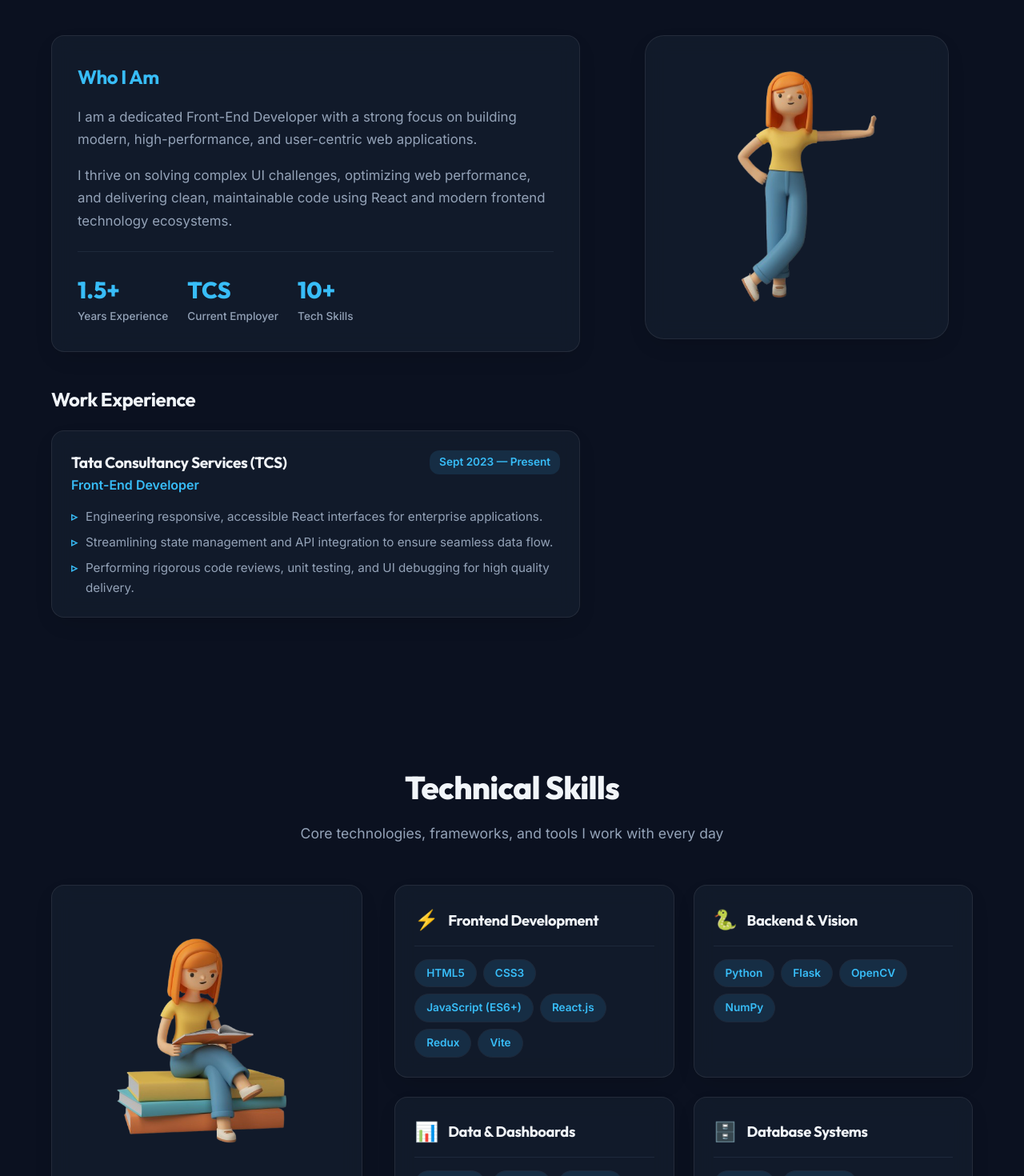
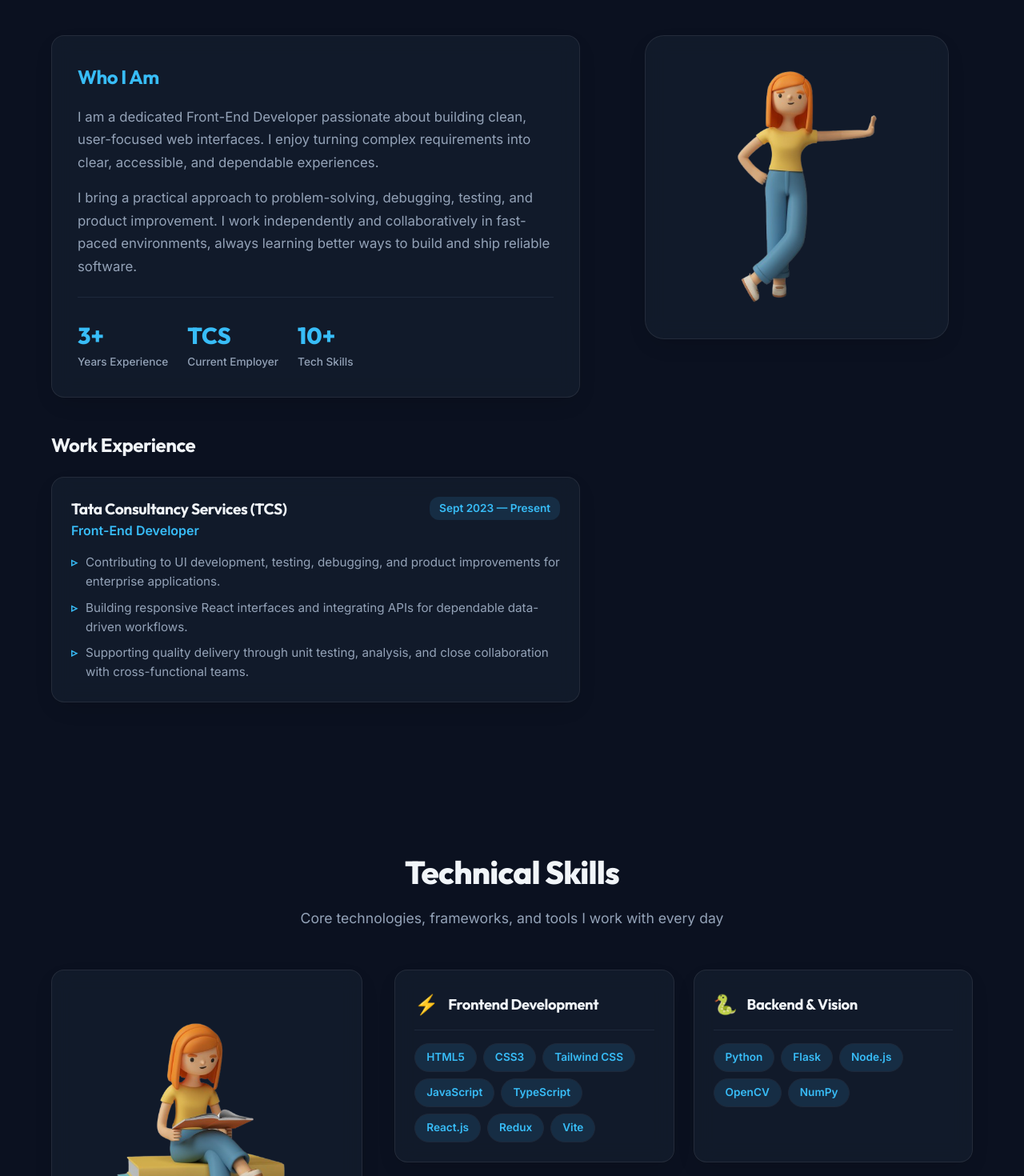
Before and after one commit to MayasirSulduz/Portfolio, a React (Vite) app: page / in a window 1280 px wide. Shown: the part 1000-2470 px from the top of the page at 80% size. Built offline with nearby package versions, Linux system fonts and the light colour scheme; no server answers.

Commit message:
updated the skills

```diff
--- a/src/components/About.jsx
+++ b/src/components/About.jsx
@@ -13,15 +13,15 @@ function About() {
                         <div className="about-card glass-card">
                             <h3 className="about-heading">Who I Am</h3>
                             <p className="about-text">
-                                I am a dedicated Front-End Developer with a strong focus on building modern, high-performance, and user-centric web applications.
+                                I am a dedicated Front-End Developer passionate about building clean, user-focused web interfaces. I enjoy turning complex requirements into clear, accessible, and dependable experiences.
                             </p>
                             <p className="about-text">
-                                I thrive on solving complex UI challenges, optimizing web performance, and delivering clean, maintainable code using React and modern frontend technology ecosystems.
+                                I bring a practical approach to problem-solving, debugging, testing, and product improvement. I work independently and collaboratively in fast-paced environments, always learning better ways to build and ship reliable software.
                             </p>
 
                             <div className="about-highlights">
                                 <div className="highlight-item">
-                                    <span className="highlight-number">1.5+</span>
+                                    <span className="highlight-number">3+</span>
                                     <span className="highlight-label">Years Experience</span>
                                 </div>
                                 <div className="highlight-item">
@@ -50,9 +50,9 @@ function About() {
                                             <span className="timeline-date">Sept 2023 — Present</span>
                                         </div>
                                         <ul className="timeline-details">
-                                            <li>Engineering responsive, accessible React interfaces for enterprise applications.</li>
-                                            <li>Streamlining state management and API integration to ensure seamless data flow.</li>
-                                            <li>Performing rigorous code reviews, unit testing, and UI debugging for high quality delivery.</li>
+                                            <li>Contributing to UI development, testing, debugging, and product improvements for enterprise applications.</li>
+                                            <li>Building responsive React interfaces and integrating APIs for dependable data-driven workflows.</li>
+                                            <li>Supporting quality delivery through unit testing, analysis, and close collaboration with cross-functional teams.</li>
                                         </ul>
                                     </div>
                                 </div>
--- a/src/components/Home.jsx
+++ b/src/components/Home.jsx
@@ -58,7 +58,7 @@ function Home() {
                     </h2>
 
                     <p className="hero-description">
-                        Front-End Developer at <strong>Tata Consultancy Services (TCS)</strong> specializing in building responsive, accessible, and high-performance web applications using React, JavaScript, and modern web UI technologies.
+                        Front-End Developer at <strong>Tata Consultancy Services (TCS)</strong>, building clean, user-focused interfaces and dependable web applications with React, JavaScript, and modern UI technologies.
                     </p>
 
                     <div className="hero-buttons">
--- a/src/components/Skills.jsx
+++ b/src/components/Skills.jsx
@@ -6,12 +6,12 @@ function Skills() {
         frontend: {
             title: "Frontend Development",
             icon: "⚡",
-            skills: ["HTML5", "CSS3", "JavaScript (ES6+)", "React.js", "Redux", "Vite"]
+            skills: ["HTML5", "CSS3", "Tailwind CSS", "JavaScript", "TypeScript", "React.js", "Redux", "Vite"]
         },
         backend: {
             title: "Backend & Vision",
             icon: "🐍",
-            skills: ["Python", "Flask", "OpenCV", "NumPy"]
+            skills: ["Python", "Flask", "Node.js", "OpenCV", "NumPy"]
         },
         dataVisualization: {
             title: "Data & Dashboards",
@@ -21,12 +21,12 @@ function Skills() {
         database: {
             title: "Database Systems",
             icon: "🗄️",
-            skills: ["MySQL", "MongoDB"]
+            skills: ["MySQL", "MongoDB", "PostgreSQL", "SQLite"]
         },
         otherSkills: {
             title: "Tools & DevOps",
             icon: "🛠️",
-            skills: ["API Integration", "Debugging", "Unit Testing", "Azure CI/CD", "Git & GitHub", "Docker"]
+            skills: ["API Integration", "Debugging", "Unit Testing", "Azure CI/CD", "Git & GitHub", "Docker", "Kubernetes"]
         },
         softSkills: {
             title: "Soft Skills",
```
